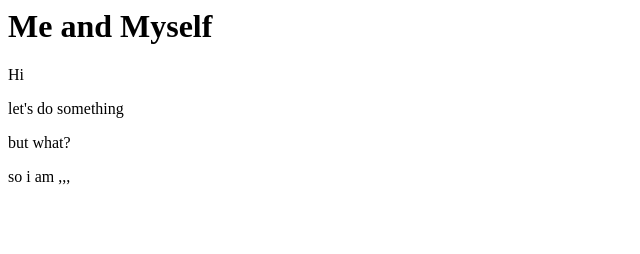
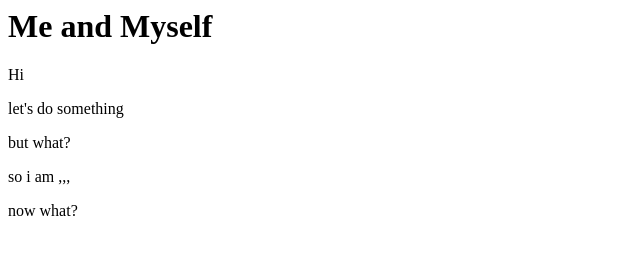
Before and after one commit to killuachan-codes/git_workshop, a plain HTML site: page index.html in a window 1280 px wide. Shown: the full height of the page, 0-640 px from the left. Drawn offline with Linux system fonts and the light colour scheme.

Commit message:
haiya hiaya

```diff
--- a/index.html
+++ b/index.html
@@ -6,3 +6,4 @@
 <p>but what?</p>
 
 <p> so i am ,,,</p>
+<p>now what?</p>
```
